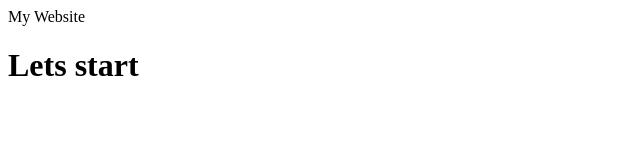
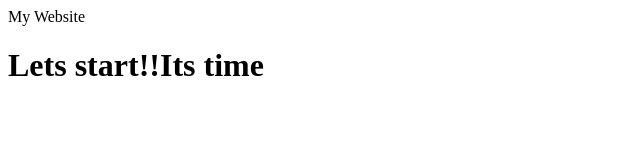
Before and after one commit to sangeetachellani7/sangeeta_test, a plain HTML site: page website/index.html in a window 1280 px wide. Shown: the whole page, without its empty margins (0-640 px from the left). Drawn offline with Linux system fonts and the light colour scheme.

Commit message:
File modified.

```diff
--- a/website/index.html
+++ b/website/index.html
@@ -5,6 +5,6 @@
 </head>
 <body>
 My Website
-<h1>Lets start</h1>
+<h1>Lets start!!Its time</h1>
 </body>
 </html>
```
